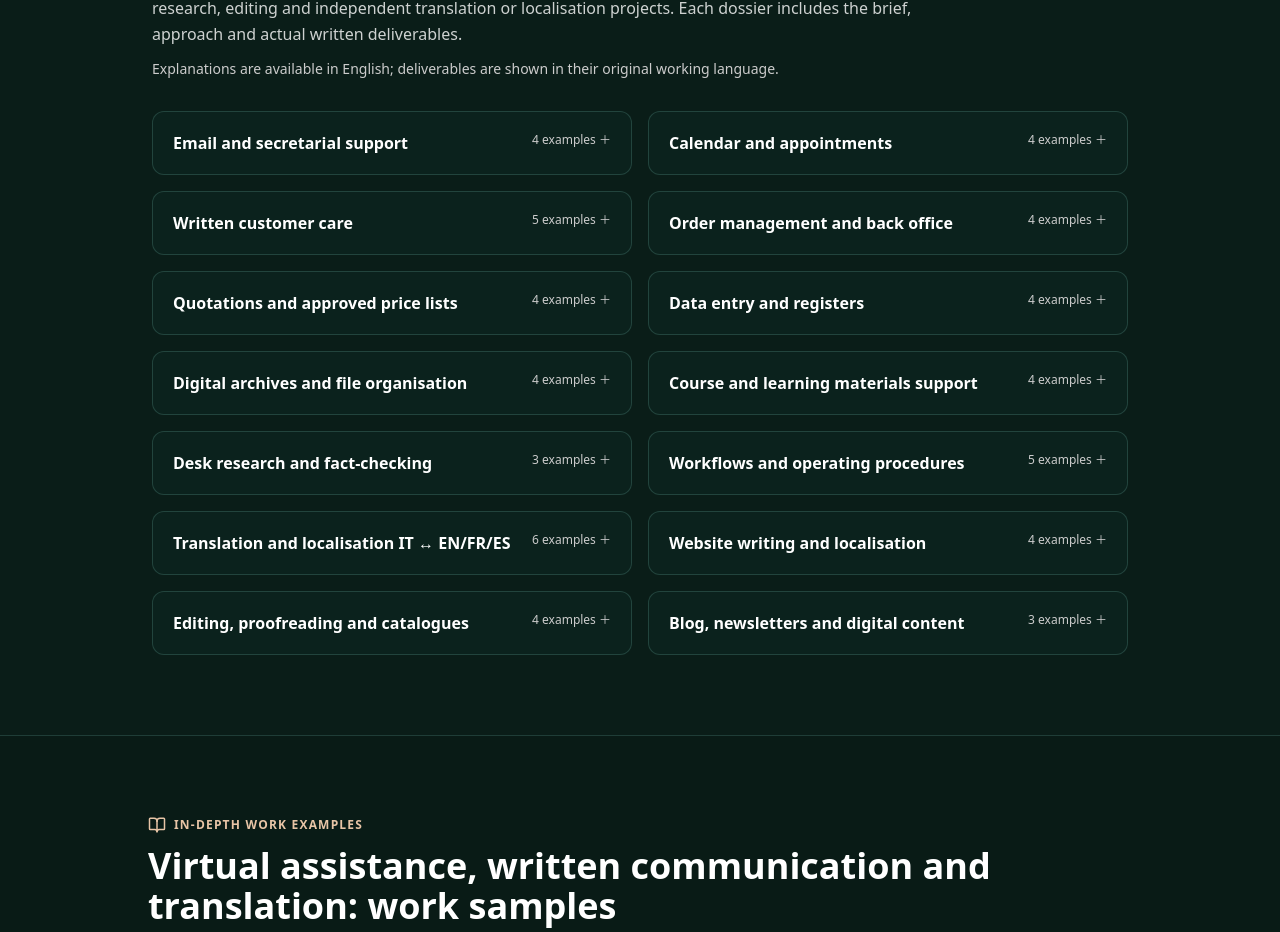
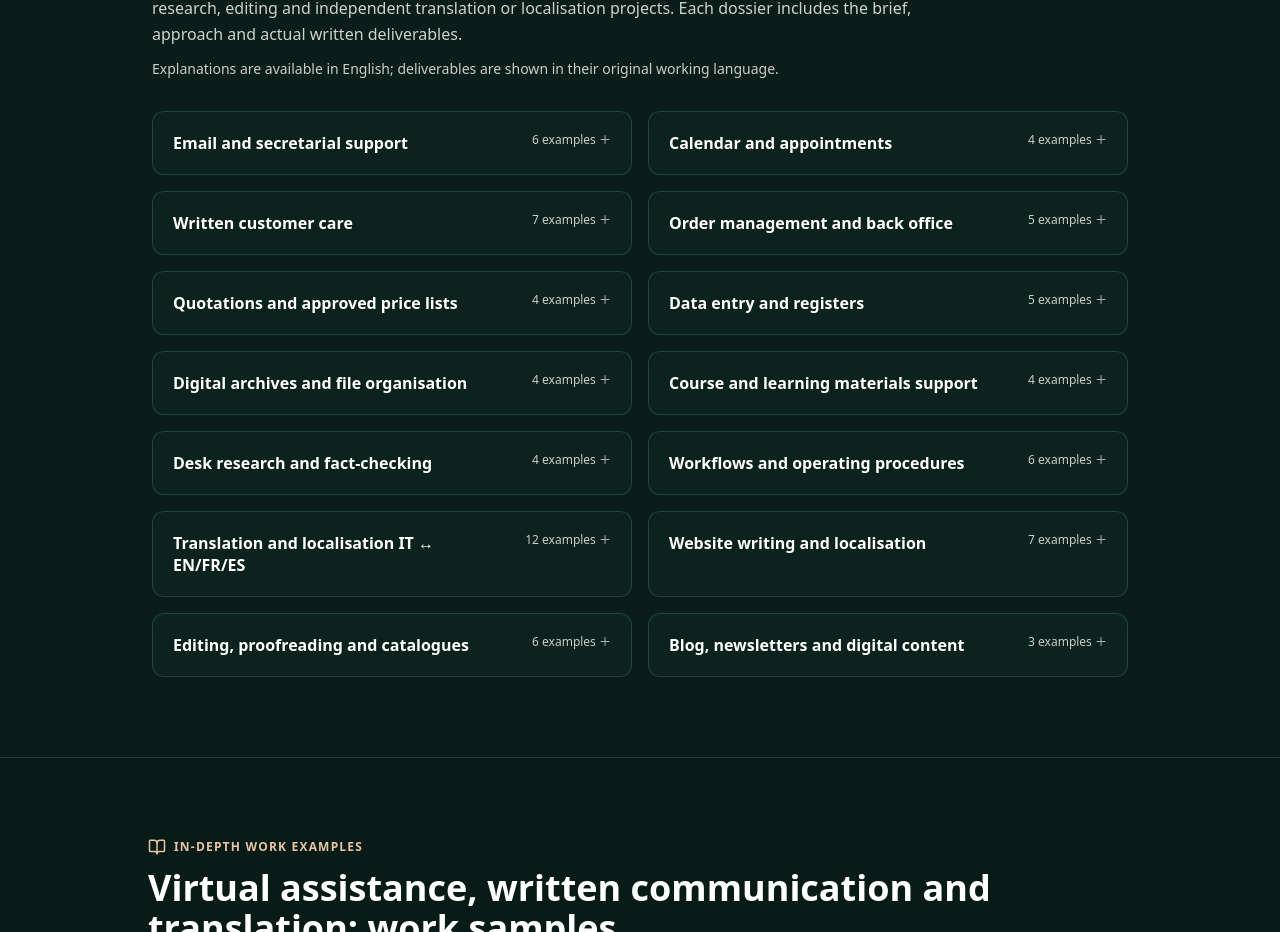
Before and after one commit to noemitomassetti/noemitomassetti-it, a React (Vite) app: page /work-examples in a window 1280 px wide. Shown: the part 6160-7092 px from the top of the page. Built offline with nearby package versions, Linux system fonts and the light colour scheme; the HTML template or start-up script is replaced by a standard one.

Commit message:
Surface fifteen additional complete cases through service-first portfolio index

```diff
--- a/src/components/PortfolioServiceIndex.tsx
+++ b/src/components/PortfolioServiceIndex.tsx
@@ -15,7 +15,9 @@ export const PORTFOLIO_SERVICE_GROUPS = [
       "inbox-calendar-triage",
       "email-inbox-italy-routing",
       "existing-customer-multilingual-email-pack",
-      "inbox-handover-cover-full"
+      "inbox-handover-cover-full",
+      "en-it-complete-italian-onboarding-communications",
+      "it-fr-complete-meeting-followup-package"
     ]
   },
   {
@@ -44,7 +46,9 @@ export const PORTFOLIO_SERVICE_GROUPS = [
       "international-client-italian-aftercare",
       "italian-customer-service-multilingual-followup",
       "existing-customer-multilingual-email-pack",
-      "written-customer-complaint-four-language-response"
+      "written-customer-complaint-four-language-response",
+      "es-it-complete-customer-help-policy-and-replies",
+      "en-it-complete-italian-onboarding-communications"
     ]
   },
   {
@@ -58,7 +62,8 @@ export const PORTFOLIO_SERVICE_GROUPS = [
       "order-entry-price-list",
       "customer-record-data-entry-audit",
       "approved-quotes-order-variations",
-      "orders-multi-item-exception-control"
+      "orders-multi-item-exception-control",
+      "client-records-data-quality-complete"
     ]
   },
   {
@@ -86,7 +91,8 @@ export const PORTFOLIO_SERVICE_GROUPS = [
       "customer-record-data-entry-audit",
       "order-entry-price-list",
       "information-research-verifiable-source-matrix",
-      "orders-multi-item-exception-control"
+      "orders-multi-item-exception-control",
+      "client-records-data-quality-complete"
     ]
   },
   {
@@ -127,7 +133,8 @@ export const PORTFOLIO_SERVICE_GROUPS = [
     "ids": [
       "research-existing-italian-customers",
       "information-research-verifiable-source-matrix",
-      "course-information-source-audit"
+      "course-information-source-audit",
+      "practical-research-options-decision-pack"
     ]
   },
   {
@@ -142,7 +149,8 @@ export const PORTFOLIO_SERVICE_GROUPS = [
       "inbox-calendar-triage",
       "shared-drive-version-control",
       "inbox-handover-cover-full",
-      "shared-drive-handover-client-documents"
+      "shared-drive-handover-client-documents",
+      "it-en-full-operations-sop-handover"
     ]
   },
   {
@@ -158,7 +166,13 @@ export const PORTFOLIO_SERVICE_GROUPS = [
       "es-it-existing-customer-service-email-full",
       "it-en-order-status-message",
       "it-fr-customer-service-followup",
-      "it-es-support-faq-complete"
+      "it-es-support-faq-complete",
+      "en-it-complete-italian-onboarding-communications",
+      "fr-it-complete-product-information-and-faq",
+      "es-it-complete-customer-help-policy-and-replies",
+      "it-en-full-operations-sop-handover",
+      "it-fr-complete-meeting-followup-package",
+      "it-es-complete-service-information-and-faq"
     ]
   },
   {
@@ -172,7 +186,10 @@ export const PORTFOLIO_SERVICE_GROUPS = [
       "web-copy-before-after",
       "italian-market-website-copy-four-languages",
       "website-help-page-microcopy",
-      "online-service-information-multilingual-profile-pack"
+      "online-service-information-multilingual-profile-pack",
+      "italy-website-service-copy-full-localisations",
+      "en-it-complete-italian-onboarding-communications",
+      "it-es-complete-service-information-and-faq"
     ]
   },
   {
@@ -186,7 +203,9 @@ export const PORTFOLIO_SERVICE_GROUPS = [
       "catalogue-price-list-proofreading",
       "existing-client-notice-editing",
       "multilingual-proofreading-written-notices",
-      "fr-it-handmade-product"
+      "fr-it-handmade-product",
+      "fr-it-complete-product-information-and-faq",
+      "it-es-complete-service-information-and-faq"
     ]
   },
   {
```
